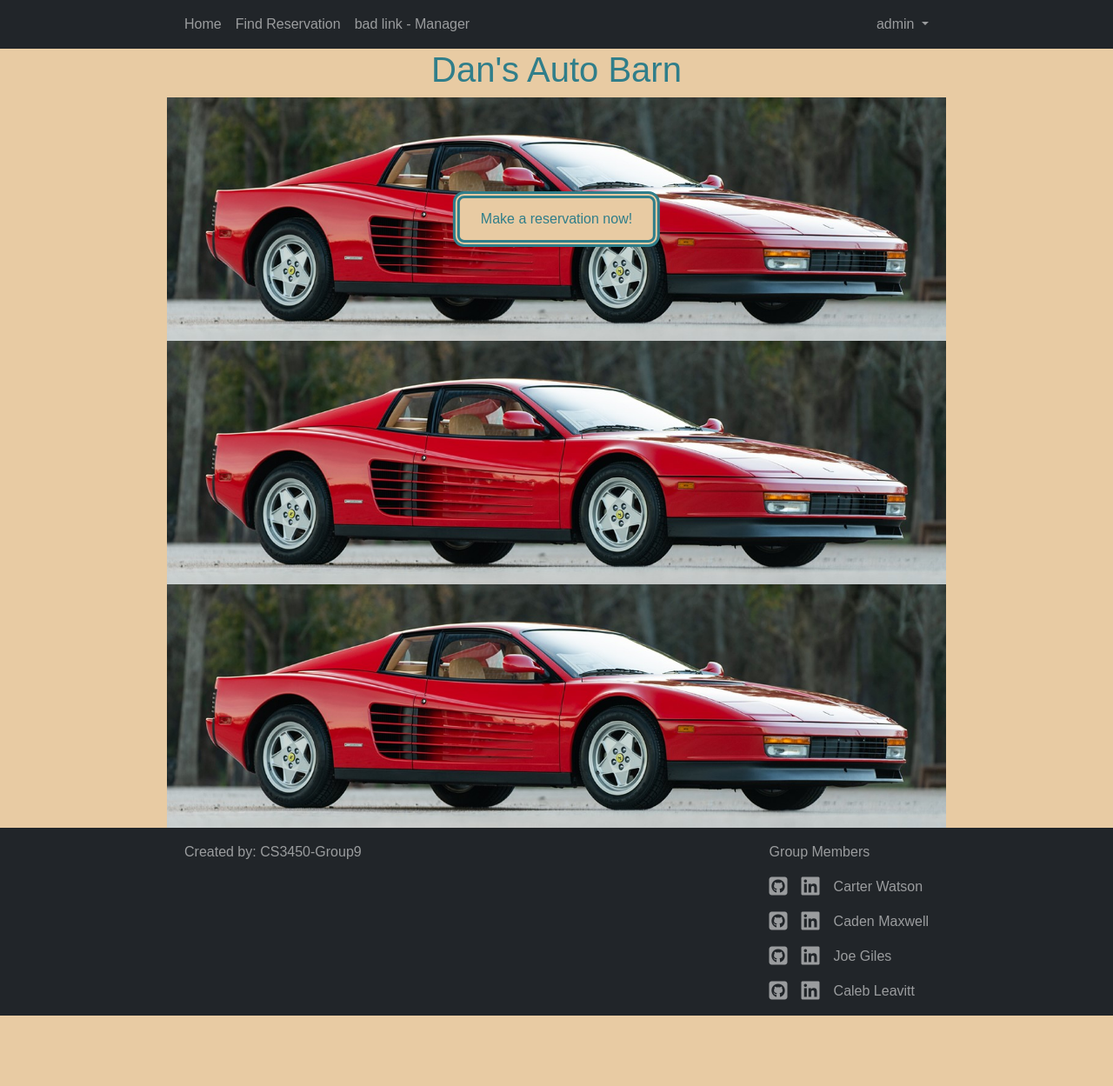
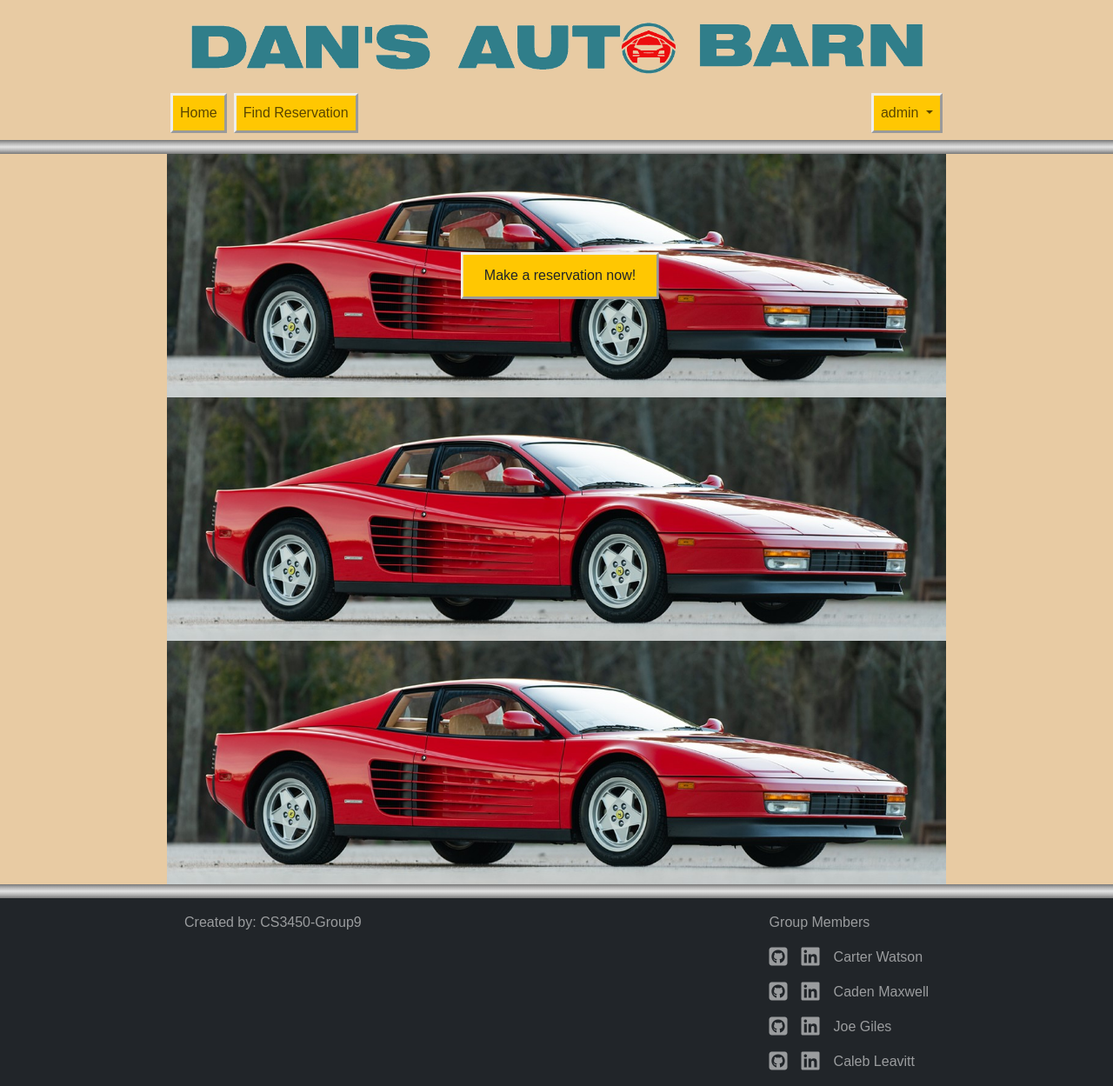
Before and after one commit to CS3450-Group9/Dans-AutoBarn, a Django app: page / in a window 1280 px wide. Shown: the whole page at 87% size. Before the commit the page ends 1168 px from the top, so only its background shows below. Run offline with Django 4.2, Linux system fonts and the light colour scheme; a user stored in the database is signed in; data comes from the database, SQL or seed files in the repository; some libraries are stand-ins or nearby versions.

Commit message:
new fancy buttons! and logo

```diff
--- a/web/UserAuth/templates/UserAuth/home.html
+++ b/web/UserAuth/templates/UserAuth/home.html
@@ -3,16 +3,13 @@
 {% block title %}Dan's Auto Barn{% endblock %}
 {% block content %}
     <div class="d-flex flex-column">
-        {% comment %} TODO: Change to logo {% endcomment %}
-        <div style="width: 100%; background-color: var(--bg)">
-            <h1 class="text-center" style="color: var(--ac)">Dan's Auto Barn</h1>
-        </div>
-        {% comment %} TODO: Stylize this so the find reservation is over the image of the car {% endcomment %}
         <div style="position: relative;">
             <div class="" style="width: 100%">
                 <img src="{% static "UserAuth/media/testarossa.jpg" %}" alt="Ferrari Testarossa" style="width:100%;">
             </div>
-            <div class="home-button" align="center" onclick="location.href = '/search';">Make a reservation now!</div>
+            <div class="home-button nav-item custom-nav-item">
+                <a class="nav-link" align="center" href="location.href = '/search';">Make a reservation now!</a>
+            </div>
         </div>
         {% comment %} Filler Content below {% endcomment %}
         <div class="" style="width: 100%">
--- a/web/static/style.css
+++ b/web/static/style.css
@@ -1,9 +1,18 @@
 :root {
-  /* Primary    */ --c1: #ec0d0e;
+  /* Primary    */ --c1: #321325;
   /* Secondary  */ --c2: #ee7518;
   /* Tertiary   */ --c3: #ffc702;
   /* Background */ --bg: #e8cba3;
   /* Accent     */ --ac: #307e8a;
+  /* Chrome     */ --chrome:
+  linear-gradient(
+    180deg,
+    #787878 0%,
+    #b5b5b5 25%,
+    #e3e3e3 50%,
+    #b5b5b5 75%,
+    #787878 100%
+  );
 }
 
 body {
@@ -12,6 +21,33 @@ body {
   display: flex;
   min-height: 100vh;
   flex-direction: column;
+}
+
+.chrome-bar {
+  height: 1em;
+  background: var(--chrome);
+}
+
+.custom-navbar {
+  background-color: var(--bg);
+}
+
+.custom-nav-item {
+  background-color: var(--c3);
+  border-color: var(--chrome);
+  border-width: 3px;
+  border-radius: 1px;
+  border-style: outset;
+  margin-right: 0.25rem;
+  margin-left: 0.25rem;
+}
+
+.custom-nav-item:hover {
+  background-color: var(--ac);
+}
+
+.nav-item:hover .nav-link {
+  color: white !important;
 }
 
 .page-content {
@@ -38,6 +74,7 @@ body {
   box-shadow: 0 8px 16px 0 rgba(0,0,0,0.2);
 }
 
+/* should probably be changed to only the img in the card */
 .img {
   border-radius: 10px 0 0 10px;
 }
@@ -48,21 +85,8 @@ body {
   left: 50%;
   transform: translate(-50%, -50%);
   -ms-transform: translate(-50%, -50%);
-  background-color: var(--bg);
-  color: var(--ac);
   font-size: 16px;
   padding: 12px 24px;
-  border: double;
-  border-color: var(--ac);
-  border-width: 0.5em;
-  cursor: pointer;
-  border-radius: 13px;
-}
-
-.home-button:hover {
-  background-color: var(--ac);
-  color: var(--bg);
-  border-color: var(--bg);
 }
 
 h2 {
--- a/web/templates/base.html
+++ b/web/templates/base.html
@@ -15,64 +15,48 @@
 </head>
 <body>
     {% block body %}
-    <nav class="navbar navbar-expand-lg navbar-dark bg-dark sticky-top">
-        <div class="container-fluid content-container">
-            <ul class="navbar-nav">
-                <!-- TODO: conditionally show these items based on UserProfile.auth_level -->
-                <li class="nav-item">
+    <div class="content-container d-flex justify-content-center">
+        <img src="{% static "wideLogo.png" %}" alt="Cars Vending Machine" style="width:100%;">
+    </div>
+    <div class="d-flex flex-column sticky-top">
+    <nav class="navbar navbar-expand-lg custom-navbar">
+        <div class="content-container d-flex justify-content-between align-items-center">
+            <div class="navbar-nav">
+                <div class="nav-item custom-nav-item">
                     <a class="nav-link" href="/">Home</a>
-                </li>
-                <li class="nav-item">
+                </div>
+                <div class="nav-item custom-nav-item">
                     <a class="nav-link" href="/search">Find Reservation</a>
-                </li>
-                <!-- invalid links for testing purposes -->
-                {% if request.user.userprofile.auth_level == "CU"%}
-                <li class="nav-item">
-                    <a class="nav-link" href="/badlink">Bad Link</a>
-                </li>
-                {% elif request.user.userprofile.auth_level == "TW" %}
-                <li class="nav-item">
-                    <a class="nav-link" href="/badlink">bad link - til worker</a>
-                </li>
-                {% elif request.user.userprofile.auth_level == "CR" %}
-                <li class="nav-item">
-                    <a class="nav-link" href="/badlink">bad link - Car Retrieval Specialist</a>
-                </li>
-                {% elif request.user.userprofile.auth_level == "MA" %}
-                <li class="nav-item">
-                    <a class="nav-link" href="/badlink">bad link - Manager</a>
-                </li>
-                {% endif %}
-            </ul>
-            <!-- display login/out depending on auth status -->
-            <ul class="navbar-nav">
+                </div>
+            </div>
+            <div class="navbar-nav">
                 {% if request.user.is_authenticated %}
-
                 <div class="collapse navbar-collapse" id="navbarNavDarkDropdown">
-                    <ul class="navbar-nav">
-                        <li class="nav-item dropdown">
-                            <a class="nav-link dropdown-toggle" href="#" id="navbarDarkDropdownMenuLink" role="button" data-bs-toggle="dropdown" aria-expanded="false">
+                    <div class="navbar-nav">
+                        <div class="nav-item dropdown">
+                            <a class="nav-link dropdown-toggle custom-nav-item" href="#" id="navbarDarkDropdownMenuLink" role="button" data-bs-toggle="dropdown" aria-expanded="false">
                             {{ request.user.userprofile.user}}
                             </a>
-                            <ul class="dropdown-menu dropdown-menu-dark" aria-labelledby="navbarDarkDropdownMenuLink">
-                                <li><a class="dropdown-item" href="{% url 'Customer:profile' %}">Profile</a></li>
+                            <div class="dropdown-menu dropdown-menu-dark" aria-labelledby="navbarDarkDropdownMenuLink">
+                                <div><a class="dropdown-item" href="{% url 'Customer:profile' %}">Profile</a></div>
                                 {% if request.user.userprofile.auth_level != "CU" %}
-                                <li><a class="dropdown-item" href="{% url 'Employee:staff' %}">Staff</a></li>
+                                <div><a class="dropdown-item" href="{% url 'Employee:staff' %}">Staff</a></div>
                                 {% endif %}
-                                <li><a class="dropdown-item" href="{% url 'logout' %}">Logout</a></li>
-                            </ul>
-                        </li>
-                    </ul>
+                                <div><a class="dropdown-item" href="{% url 'logout' %}">Logout</a></div>
+                            </div>
+                        </div>
+                    </div>
                 </div>
                 {% else %}
-                <li class="nav-item">
+                <div class="nav-item">
                     <a class="nav-link" href="{% url 'login' %}">Login</a>
-                </li>
+                </div>
                 {% endif %}
-            </ul>
+            </div>
         </div>
     </nav>
-
+    <div class="chrome-bar"></div>
+</div>
 
     <!-- Vue script -->
     <script type="importmap">
@@ -91,21 +75,21 @@
     </div>
 
     <!-- Footer -->
-    <footer class="bg-dark">
+    <footer class="bg-dark d-flex flex-column">
+        <div class="chrome-bar"></div>
         <nav class="navbar navbar-expand-lg navbar-dark bg-dark sticky-top">
             <div class="container-fluid content-container">
                 <!-- left hand side -->
-                <ul class="navbar-nav" style="margin-bottom: auto;">
-                    <li class="nav-item">
+                <div class="navbar-nav" style="margin-bottom: auto;">
+                    <div class="nav-item">
                         <a class="nav-link" href="https://github.com/CS3450-Group9" target="_blank">Created by: CS3450-Group9</a>
-                    </li>
-                </ul>
+                    </div>
+                </div>
                 <!-- right hand side -->
-                <ul class="navbar-nav">
-                    <li class="nav-item">
+                <div class="navbar-nav">
                     <div class="d-flex flex-column">
                         <div class="d-flex flex-row">
-                                <span class="nav-link">Group Members</span>
+                            <a class="nav-link" href="https://github.com/orgs/CS3450-Group9/people" target="_blank">Group Members</a>
                         </div>
                         <div class="d-flex flex-row">
                             <a class="nav-link" href="https://github.com/cartwatson" target="_blank"><i class="fa-brands fa-square-github fa-xl"></i></a>
@@ -128,8 +112,7 @@
                             <a class="nav-link" href="#" target="_blank">Caleb Leavitt</a>
                         </div>
                     </div>
-                    </li>
-                </ul>
+                </div>
             </div>
         </nav>
     </footer>
```
Also changed, not shown: web/static/wideLogo.png (added). Lines whose indentation alone changed are shown as unchanged.
